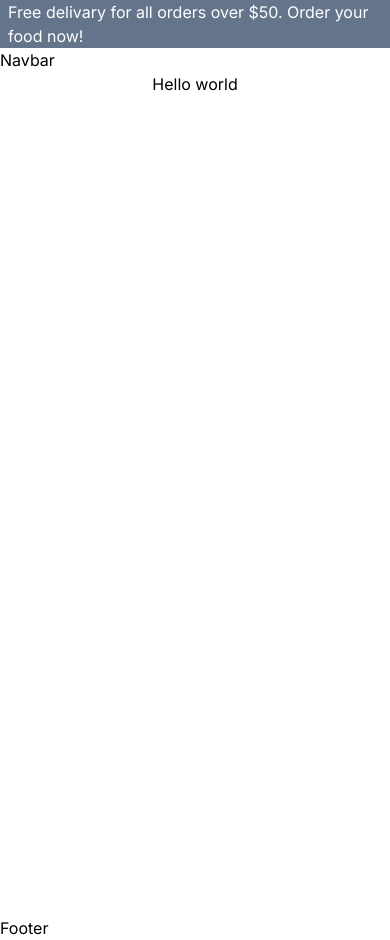
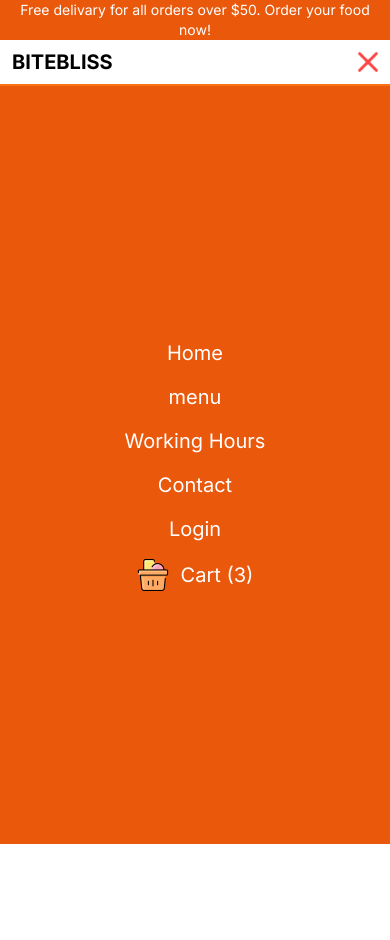
Before and after one commit to sumonpaul55/restaurant-nextjs, a Next.js app: page / in a window 390 px wide. After the commit the page ends 844 px from the top, so only its background shows below. Built offline with nearby package versions, Linux system fonts and the light colour scheme.

Commit message:
working on navbar

```diff
--- a/src/app/layout.js
+++ b/src/app/layout.js
@@ -1,7 +1,7 @@
 import { Inter } from 'next/font/google'
 import './globals.css'
 import Notification from '@/components/Notification'
-import Navbar from '@/components/navbar'
+import Navbar from '@/components/Navbar'
 import Footer from '@/components/Footer'
 
 const inter = Inter({ subsets: ['latin'] })
--- a/src/app/page.js
+++ b/src/app/page.js
@@ -1,7 +1,7 @@
 
 export default function Home() {
   return (
-    <main className="flex min-h-screen flex-col items-center justify-between">
+    <main className="flex flex-col items-center justify-between">
       <h1>Hello world</h1>
     </main>
   )
--- /dev/null
+++ b/src/components/CartIcon.jsx
@@ -0,0 +1,16 @@
+import Image from 'next/image'
+import Link from 'next/link'
+import React from 'react'
+
+function CartIcon() {
+    return (
+        <Link href="/cart" className='flex items-center gap-3 justify-center'>
+            <div className='relative h-8 w-8'>
+                <Image src="/cart.png" alt="cart" fill />
+            </div>
+            <span>Cart (3)</span>
+        </Link>
+    )
+}
+
+export default CartIcon
--- /dev/null
+++ b/src/components/Menu.jsx
@@ -0,0 +1,60 @@
+"use client"
+import React, { useState } from 'react'
+import Image from 'next/image'
+import Link from 'next/link'
+import CartIcon from './CartIcon'
+function Menu() {
+
+    const [open, setOpen] = useState(false)
+    const user = false
+    const links = [
+        {
+            id: 1,
+            title: "Home",
+            url: "/"
+        },
+        {
+            id: 1,
+            title: "menu",
+            url: "/menu"
+        },
+        {
+            id: 1,
+            title: "Working Hours",
+            url: "/"
+        },
+        {
+            id: 1,
+            title: "Contact",
+            url: "/contact"
+        }
+    ]
+    return (
+        <div className=''>
+            <div>
+                {
+                    open ? <Image src="/open.png" alt="humberger" width={20} height={20} onClick={() => setOpen(!open)} /> :
+                        <Image src="/close.png" alt="humberger" width={20} height={20} onClick={() => setOpen(!open)} />
+                }
+            </div>
+            <div className='bg-orange-600 text-center text-white left-0 absolute top-[86px] justify-center text-xl flex flex-col w-full gap-4 py-4 min-h-[calc(100vh-86px)] z-10'>
+                {
+                    links?.map((link, idx) => (
+                        <Link key={idx} href={link.url} onClick={() => setOpen(!open)}>{link?.title}</Link>
+                    ))
+                }
+                {
+                    !user ? <Link href="/login" onClick={() => setOpen(!open)}>Login</Link> :
+                        <Link href="/orders" onClick={() => setOpen(!open)}>Orders</Link>
+                }
+
+                <Link href="/cart" onClick={() => setOpen(!open)} >
+                    <CartIcon />
+                </Link>
+            </div>
+        </div>
+
+    )
+}
+
+export default Menu
--- a/src/components/Navbar.jsx
+++ b/src/components/Navbar.jsx
@@ -1,8 +1,24 @@
 import React from 'react'
+import Menu from './Menu'
+import Link from 'next/link'
 
 function Navbar() {
     return (
-        <div>Navbar</div>
+        <div className='flex items-center justify-between px-3 md:px-0 border-b-2 border-b-orange-500 py-2'>
+            <div className='hidden md:flex gap-4'>
+                <Link href="/">Home</Link>
+                <Link href="/menu">Menu</Link>
+                <Link href="/contact">Contact</Link>
+            </div>
+            {/* logo */}
+            <div className='bg-white'>
+                <Link href="/" className='font-bold text-xl uppercase cursor-pointer'>BiteBliss</Link>
+            </div>
+            {/* mobile menu */}
+            <div className='md:hidden'>
+                <Menu></Menu>
+            </div>
+        </div>
     )
 }
 
--- a/src/components/Notification.jsx
+++ b/src/components/Notification.jsx
@@ -2,9 +2,9 @@ import React from 'react'
 
 function Notification() {
     return (
-        <section className='py-0 px-2 md:py-2 text-white bg-slate-500'>
+        <section className='py-0 px-2 md:py-1 text-white bg-orange-600 h-10 flex items-center'>
             <div className="container mx-auto">
-                <h3>Free delivary for all orders over $50. Order your food now!</h3>
+                <h3 className='text-center text-sm md:text-lg'>Free delivary for all orders over $50. Order your food now!</h3>
             </div>
         </section>
     )
```
